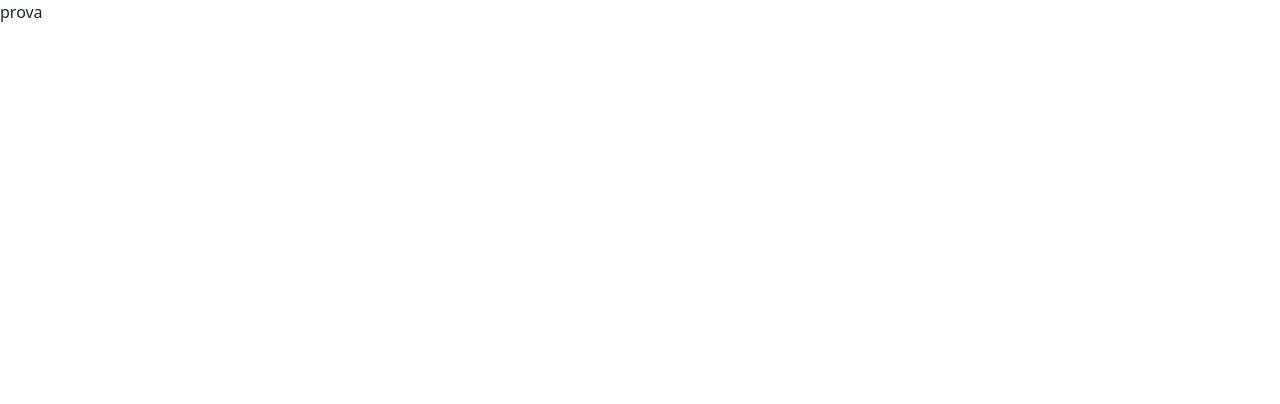
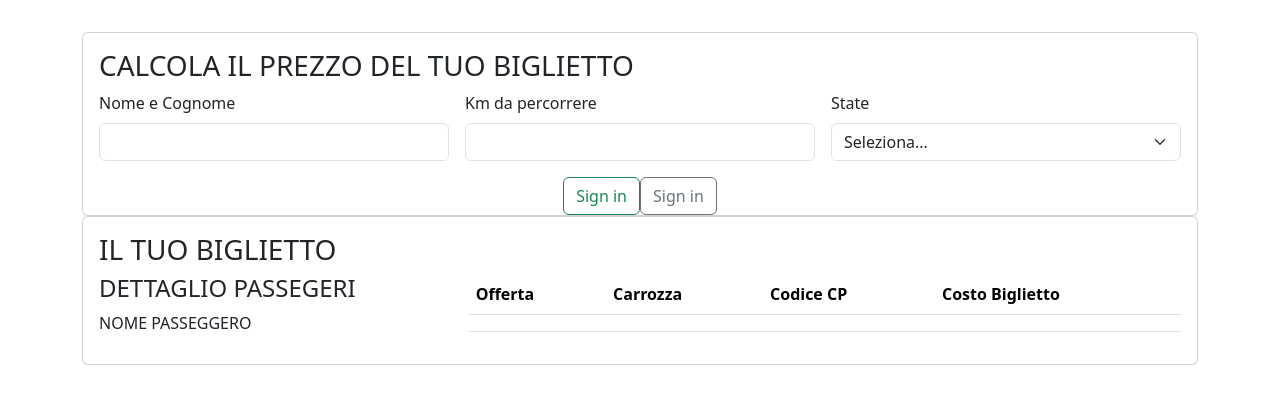
Before and after one commit to angeloren92/js-biglietto-treno-form, a plain HTML site: page index.html in a window 1280 px wide. Drawn offline with nearby package versions, Linux system fonts and the light colour scheme.

Commit message:
add html

```diff
--- a/index.html
+++ b/index.html
@@ -1,15 +1,87 @@
 <!DOCTYPE html>
 <html lang="en">
+
 <head>
     <meta charset="UTF-8">
     <meta name="viewport" content="width=device-width, initial-scale=1.0">
     <title>Document</title>
-    <link href="https://cdn.jsdelivr.net/npm/bootstrap@5.3.8/dist/css/bootstrap.min.css" rel="stylesheet" integrity="sha384-sRIl4kxILFvY47J16cr9ZwB07vP4J8+LH7qKQnuqkuIAvNWLzeN8tE5YBujZqJLB" crossorigin="anonymous">
+    <link href="https://cdn.jsdelivr.net/npm/bootstrap@5.3.8/dist/css/bootstrap.min.css" rel="stylesheet"
+        integrity="sha384-sRIl4kxILFvY47J16cr9ZwB07vP4J8+LH7qKQnuqkuIAvNWLzeN8tE5YBujZqJLB" crossorigin="anonymous">
 </head>
+
 <body>
-
-    <p>prova</p>
-
+    <header></header>
+    <main>
+        <section class="container">
+            <div class="row mt-3 g-3">
+                <div class="col">
+                    <div class="card">
+                        <div class="card-body">
+                            <h3 class="card-title">CALCOLA IL PREZZO DEL TUO BIGLIETTO</h3>
+                            <form class="row g-3">
+                                <div class="col">
+                                    <label for="fullName" class="form-label">Nome e Cognome</label>
+                                    <input type="text" class="form-control" id="fullName">
+                                </div>
+                                <div class="col">
+                                    <label for="distance" class="form-label">Km da percorrere</label>
+                                    <input type="number" class="form-control" id="distance">
+                                </div>
+                                <div class="col">
+                                    <label for="age" class="form-label">State</label>
+                                    <select id="age" class="form-select">
+                                        <option selected disabled>Seleziona...</option>
+                                        <option>Minorenne</option>
+                                        <option>Maggiorenne</option>
+                                        <option>Over 65</option>
+                                    </select>
+                                </div>
+                        </div>
+                        <div class="col-12 d-flex justify-content-center">
+                            <button type="submit" class="btn btn-outline-success">Sign in</button>
+                            <button type="reset" class="btn btn-outline-secondary">Sign in</button>
+                        </div>
+                        </form>
+                    </div>
+                </div>
+            </div>
+            </div>
+            <div class="col">
+                <div class="card">
+                    <div class="card-body row">
+                        <h3 class="card-title">IL TUO BIGLIETTO</h3>
+                        <div class="col-4">
+                            <h4>DETTAGLIO PASSEGERI</h4>
+                            <span>NOME PASSEGGERO</span>
+                        </div>
+                        <div class="col-8">
+                            <table class="table">
+                                <thead>
+                                    <tr>
+                                        <th>Offerta</th>
+                                        <th>Carrozza</th>
+                                        <th>Codice CP</th>
+                                        <th>Costo Biglietto</th>
+                                    </tr>
+                                </thead>
+                                <tbody>
+                                    <tr>
+                                        <td></td>
+                                        <td></td>
+                                        <td></td>
+                                        <td></td>
+                                    </tr>
+                                </tbody>
+                            </table>
+                        </div>
+                    </div>
+                </div>
+            </div>
+            </div>
+        </section>
+    </main>
+    <footer></footer>
     <script src="./js/script.js"></script>
 </body>
+
 </html>
```
